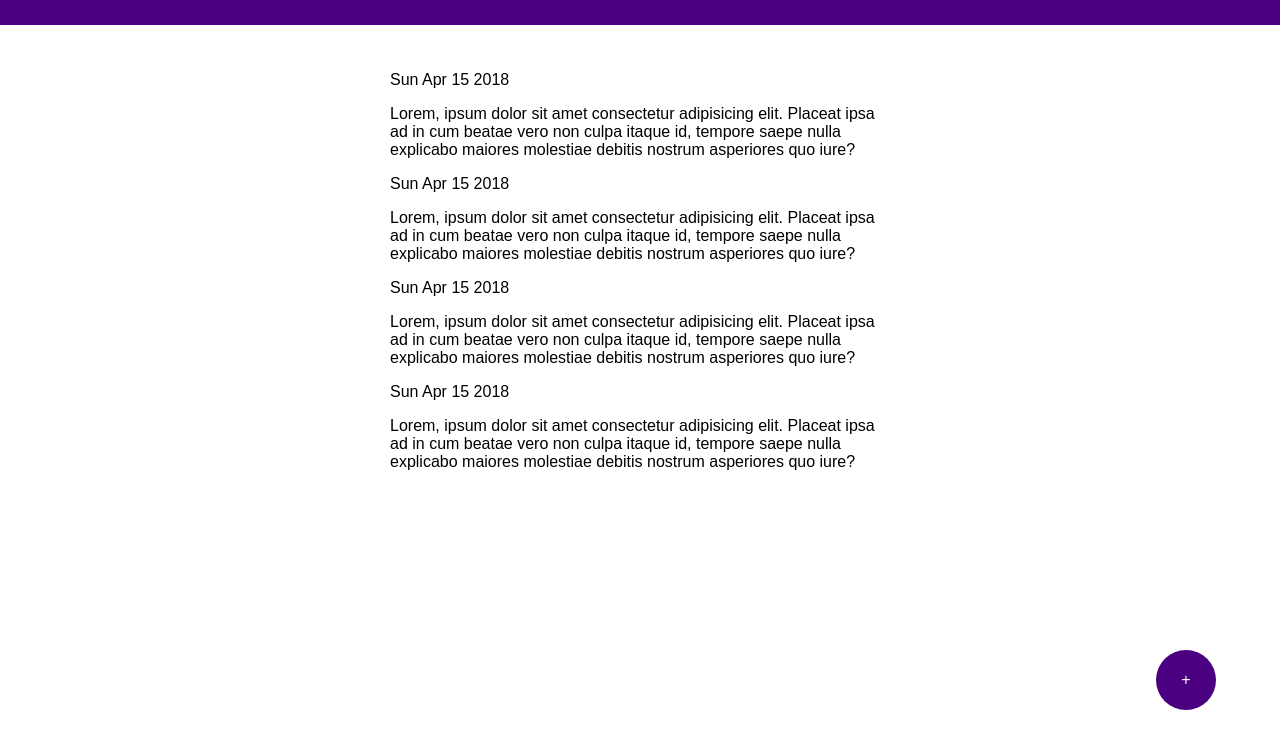
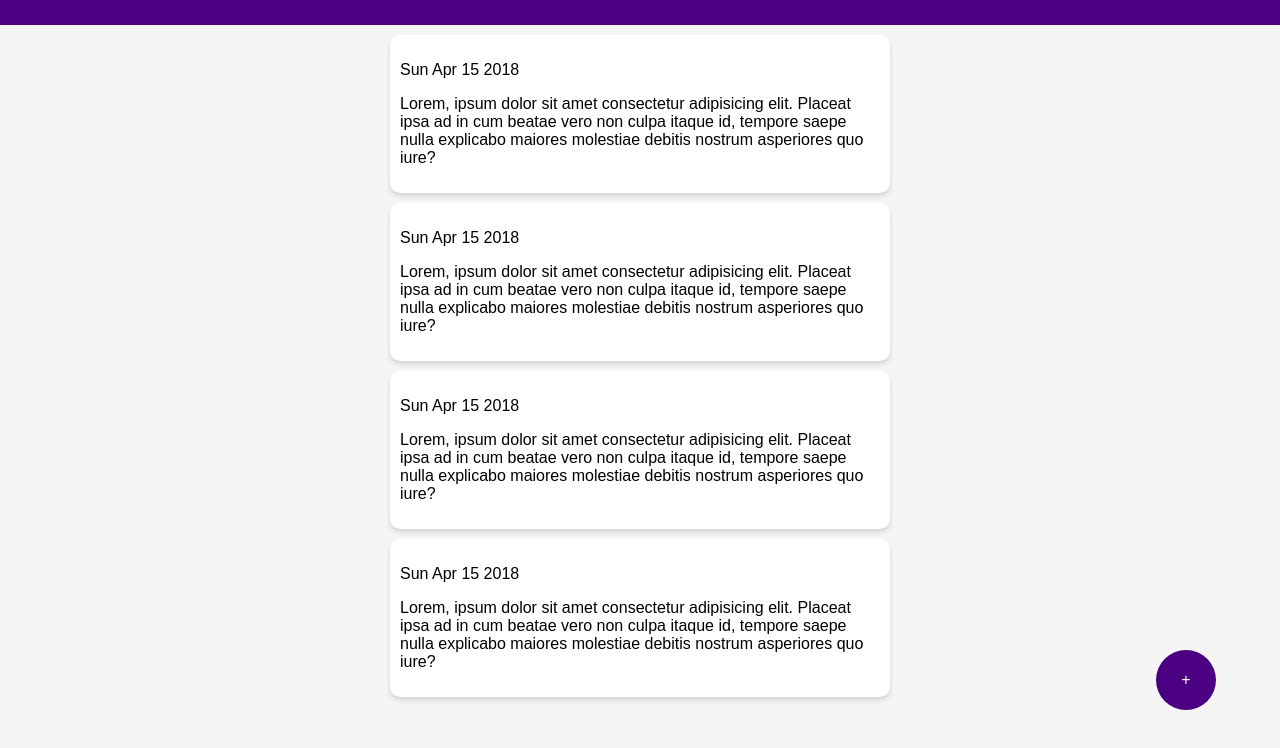
Before and after one commit to EricAndresen/journal-pwa, a plain HTML site: page index.html in a window 1280 px wide. Shown: the part 50-798 px from the top of the page. Drawn offline with Linux system fonts and the light colour scheme.

Commit message:
Cardview for each entry

```diff
--- a/styles.css
+++ b/styles.css
@@ -3,6 +3,7 @@ body{
     /* TODO update this to a google font */
     font-family: sans-serif;
     height: 100%;
+    background: whitesmoke;
 }
 
 header {
@@ -16,10 +17,18 @@ header {
 
 /* make shadow class */
 
+.entry{
+    /* border: black solid 1px; */
+    background: white;
+    border-radius: 10px;
+    padding: 10px;
+    margin: 10px 0;
+    box-shadow: 0 1px 3px rgba(0,0,0,0.05), 0 4px 5px rgba(0,0,0,0.10);
+}
+
 .entries-display{
     max-width: 500px;
-    margin: 20px auto;
-    padding: 10px;
+    margin: auto;
 }
 
 .entries-form{
@@ -27,11 +36,6 @@ header {
     margin: 0 auto;
     padding: 10px;
     display: none;
-}
-
-textarea {
-    width: 100%;
-    height: 100%;
 }
 
 .fab{
@@ -47,3 +51,8 @@ textarea {
     width: 60px;
     height: 60px;
 }
+
+textarea {
+    width: 100%;
+    height: 100%;
+}
```
